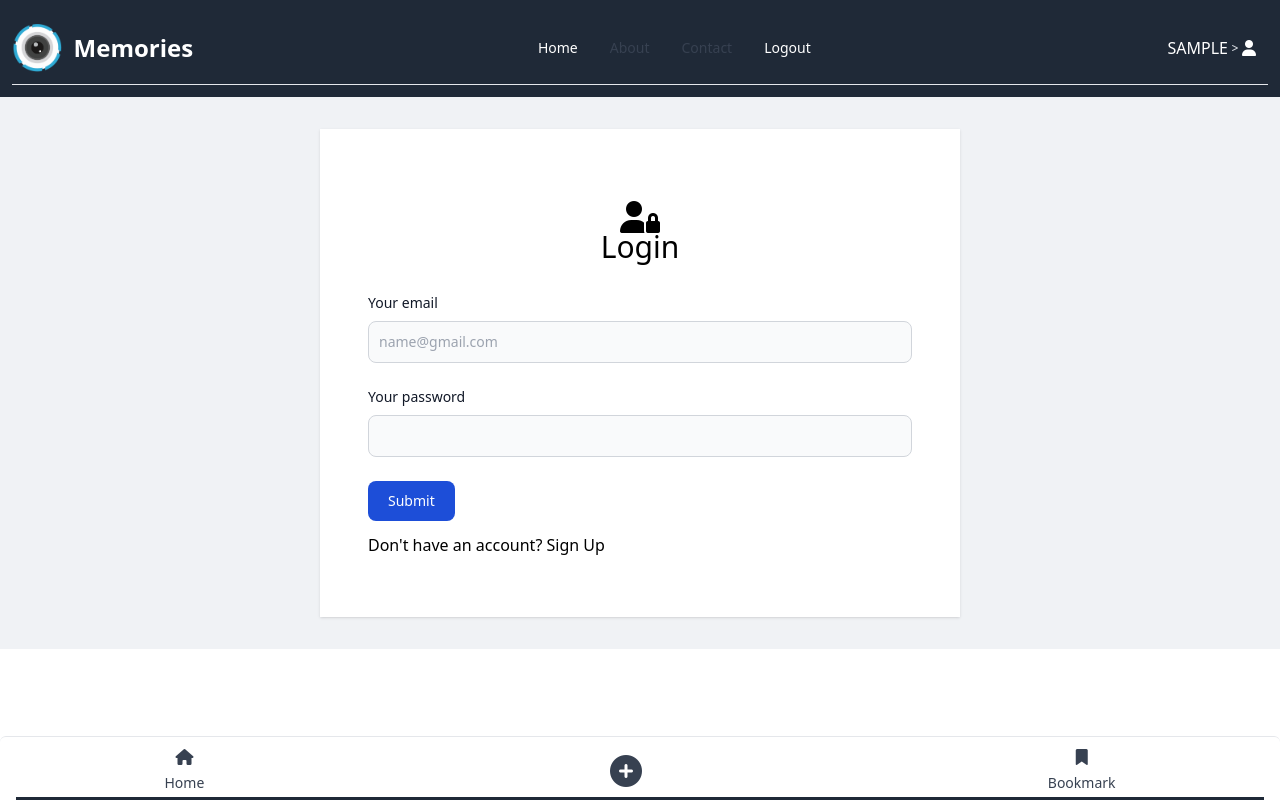
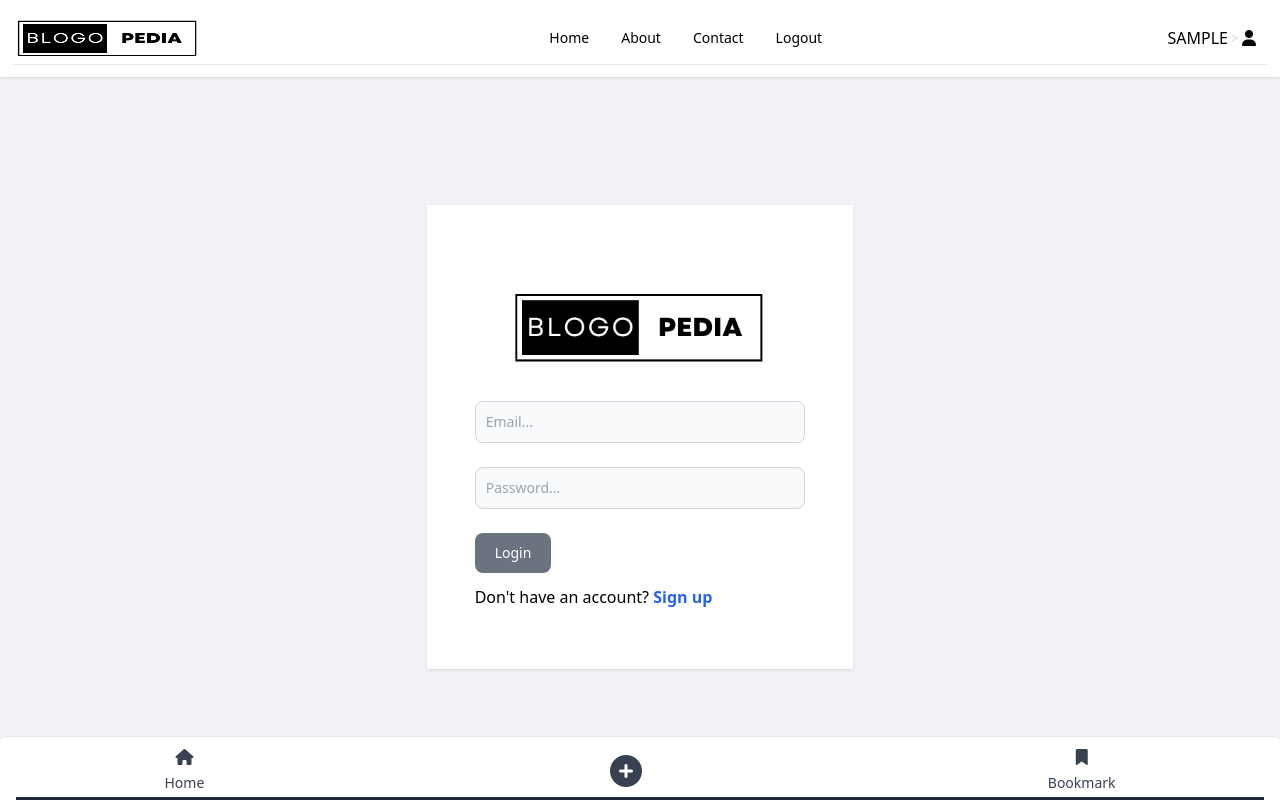
Before and after one commit to OWAISIDRISI53/memories-frontend, a React (Create React App) app: page /login in a window 1280 px wide. Built offline with nearby package versions, Linux system fonts and the light colour scheme; sample sign-in values are in the browser's storage.

Commit message:
updated ui

```diff
--- a/src/components/Navbar/Navbar.jsx
+++ b/src/components/Navbar/Navbar.jsx
@@ -1,9 +1,8 @@
 import React, { useState } from "react";
 import { Link, useNavigate } from "react-router-dom";
 
-import LogoImg from "../../assets/memoriesLogo.png";
 import getFirstName from "../../utils/getFirstname";
-// import LogoText from "../../assets/memoriesText.png";
+import logo from "../../assets/blogo.png";
 
 const Navbar = () => {
   const navigate = useNavigate();
@@ -27,21 +26,10 @@ const Navbar = () => {
   }
 
   return (
-    <header className="bg-gray-800 py-3 px-3 text-white sticky top-0 z-50">
-      <nav className="py-2.5 dark:bg-gray-900 w-full z-20 border-b border-gray-200 dark:border-gray-600">
+    <header className="bg-white shadow py-3 px-3 sticky top-0 z-50">
+      <nav className="py-2.5w-full z-20 border-b border-gray-200 ">
         <div className="container flex flex-wrap items-center justify-between mx-auto">
-          <a href="https://flowbite.com/" className="flex items-center">
-            <img
-              // src="https://flowbite.com/docs/images/logo.svg"
-              src={LogoImg}
-              className="h-6 mr-3 sm:h-12"
-              alt="Logo"
-            />
-
-            <span className="self-center text-2xl font-semibold whitespace-nowrap dark:text-white">
-              Memories
-            </span>
-          </a>
+          <img src={logo} className="mr-3 w-1/2 md:w-48 md:h-10" alt="Logo" />
           <div className="flex md:order-2 items-center">
             {user ? (
               <Link
@@ -95,7 +83,7 @@ const Navbar = () => {
               <li>
                 <Link
                   to="/"
-                  className="block py-2 pl-3 pr-4 text-white rounded md:bg-transparent md:p-0"
+                  className="block py-2 pl-3 pr-4  rounded md:p-0"
                   aria-current="page"
                 >
                   Home
@@ -104,7 +92,7 @@ const Navbar = () => {
               <li>
                 <Link
                   to="/about"
-                  className="block py-2 pl-3 pr-4 text-gray-700 rounded hover:bg-gray-100 md:hover:bg-transparent md:hover:text-blue-700 md:p-0 md:dark:hover:text-white dark:text-gray-400 dark:hover:bg-gray-700 dark:hover:text-white md:dark:hover:bg-transparent dark:border-gray-700"
+                  className="block py-2 pl-3 pr-4 rounded md:hover:text-gray-400 md:p-0"
                 >
                   About
                 </Link>
@@ -112,7 +100,7 @@ const Navbar = () => {
               <li>
                 <Link
                   to="/contact"
-                  className="block py-2 pl-3 pr-4 text-gray-700 rounded hover:bg-gray-100 md:hover:bg-transparent md:hover:text-blue-700 md:p-0 md:dark:hover:text-white dark:text-gray-400 dark:hover:bg-gray-700 dark:hover:text-white md:dark:hover:bg-transparent dark:border-gray-700"
+                  className="block py-2 pl-3 pr-4 rounded md:hover:text-gray-400 md:p-0"
                 >
                   Contact
                 </Link>
@@ -137,19 +125,19 @@ const Navbar = () => {
       <div className={click ? "md:hidden transition duration-200" : "hidden"}>
         <div className=" py-2 flex flex-col gap-1">
           <Link
-            className="block rounded-md bg-gray-900 px-3 py-2 text-white hover:text-gray-200"
+            className="block font-bold rounded-md border border-gray-900 px-3 py-2 hover:bg-blue-200"
             to="/"
           >
             Home
           </Link>
           <Link
-            className="block rounded-md bg-gray-900 px-3 py-2 text-white hover:text-gray-200"
+            className="block font-bold rounded-md border border-gray-900 px-3 py-2 hover:bg-blue-200"
             to="/about"
           >
             About
           </Link>
           <Link
-            className="block rounded-md bg-gray-900 px-3 py-2 text-white hover:text-gray-200"
+            className="block font-bold rounded-md border border-gray-900 px-3 py-2 hover:bg-blue-200"
             to="/contact"
           >
             Contact
--- a/src/components/posts/Post.jsx
+++ b/src/components/posts/Post.jsx
@@ -1,8 +1,8 @@
 import moment from "moment/moment";
 import React, { useContext, useEffect } from "react";
 import postContext from "../../context/post/postContext";
-import Alert from "../Alert";
-import Loader from "../Loader";
+// import Alert from "../Alert";
+// import Loader from "../Loader";
 
 const Post = ({ post }) => {
   const context = useContext(postContext);
--- a/src/pages/Home.jsx
+++ b/src/pages/Home.jsx
@@ -15,6 +15,7 @@ const Home = () => {
       navigate("/login");
       window.location.reload();
     }
+    // eslint-disable-next-line
   }, []);
 
   return (
--- a/src/pages/Login/Login.jsx
+++ b/src/pages/Login/Login.jsx
@@ -1,11 +1,20 @@
 import React, { useState } from "react";
 import { Link, useNavigate } from "react-router-dom";
 import Alert from "../../components/Alert";
+import logo from "../../assets/blogo.png";
+import Spinner from "../../utils/Spinner";
 
 const Login = () => {
   const navigate = useNavigate();
   const [cred, setCred] = useState({ email: "", password: "" });
   const [alert, setAlert] = useState(null);
+  const [click, setClick] = useState(false);
+
+  const toggleBtn = () => {
+    if (submitHandler) {
+      setClick(!click);
+    }
+  };
 
   const showAlert = () => {
     setAlert(true);
@@ -28,6 +37,7 @@ const Login = () => {
     );
 
     const json = await response.json();
+    setCred({ ...cred, json });
     console.log(json);
 
     if (json.success) {
@@ -46,40 +56,25 @@ const Login = () => {
   };
 
   return (
-    <div className="md:h-full w-full h-3/4 flex justify-center items-center">
-      <div className="container w-11/12 mx-4 my-8 md:mx-auto sm:mx-auto md:p-12 md:w-1/2 bg-white shadow px-4">
+    <div className="h-[90vh] w-full flex justify-center items-center">
+      <div className="container w-11/12 my-8 mx-auto md:p-12 md:w-1/3 bg-white shadow px-7">
         {alert && <Alert color="red" error="Invalid email and password" />}
-        <div className="my-4 text-center py-3">
-          <div className="icon">
-            <i className="fa-2xl fa-solid fa-user-lock"></i>
-          </div>
-          <h2 className="text-3xl">Login</h2>
+        <div className="my-4 text-center py-5 mx-6 sm:mx-8 ">
+          <img src={logo} alt="logo" />
         </div>
         <form onSubmit={submitHandler}>
           <div className="mb-6">
-            <label
-              htmlFor="email"
-              className="block mb-2 text-sm font-medium text-gray-900"
-            >
-              Your email
-            </label>
             <input
               type="email"
               name="email"
               className="bg-gray-50 border border-gray-300 text-gray-900 text-sm rounded-lg focus:ring-blue-500 focus:border-blue-500 block w-full p-2.5"
-              placeholder="name@gmail.com"
+              placeholder="Email..."
               required
               onChange={changeHandler}
               value={cred.email}
             />
           </div>
           <div className="mb-6">
-            <label
-              htmlFor="password"
-              className="block mb-2 text-sm font-medium text-gray-900"
-            >
-              Your password
-            </label>
             <input
               type="password"
               name="password"
@@ -87,19 +82,32 @@ const Login = () => {
               required
               onChange={changeHandler}
               value={cred.password}
+              placeholder="Password..."
             />
           </div>
 
           <button
+            onClick={toggleBtn}
+            disabled={!cred.email || cred.password.length < 5}
             type="submit"
-            className="text-white bg-blue-700 hover:bg-blue-800 focus:ring-4 focus:outline-none focus:ring-blue-300 font-medium rounded-lg text-sm w-full sm:w-auto px-5 py-2.5 text-center"
+            className="text-white bg-blue-700 hover:bg-blue-800 focus:ring-4 focus:outline-none focus:ring-blue-300 font-medium rounded-lg text-sm w-full sm:w-auto px-5 py-2.5 text-center disabled:bg-gray-500"
           >
-            Submit
+            {!alert && !click && submitHandler
+              ? "Login"
+              : cred.json && cred.json.success && <Spinner />}
+            {cred.json && !cred.json.success && "Login"}
           </button>
         </form>
+
         <div className="my-3">
-          <Link to="/signup" variant="body2">
-            {"Don't have an account? Sign Up"}
+          Don't have an account?
+          <Link
+            to="/signup"
+            variant="body2"
+            className="font-bold text-blue-600"
+          >
+            {" "}
+            Sign up
           </Link>
         </div>
       </div>
--- a/src/pages/Signup/Signup.jsx
+++ b/src/pages/Signup/Signup.jsx
@@ -1,6 +1,7 @@
 import React, { useState } from "react";
 import { Link, useNavigate } from "react-router-dom";
 import Alert from "../../components/Alert";
+import logo from "../../assets/blogo.png";
 
 const Signup = () => {
   const navigate = useNavigate();
@@ -48,28 +49,19 @@ const Signup = () => {
   };
 
   return (
-    <div className="md:h-full w-full h-3/4 flex justify-center items-center">
-      <div className="container w-11/12 mx-4 my-8 md:mx-auto sm:mx-auto md:p-12 md:w-1/2 bg-white shadow px-4">
+    <div className="h-[90vh] w-full flex justify-center items-center">
+      <div className="container w-11/12 my-8 mx-auto md:p-12 md:w-1/3 bg-white shadow px-4">
         {alert && <Alert color="red" error="Invalid email and password" />}
-        <div className="my-4 text-center py-3">
-          <div className="icon">
-            <i className="fa-2xl fa-solid fa-user-lock"></i>
-          </div>
-          <h2 className="text-3xl">Sign Up</h2>
+        <div className="my-4 text-center py-5 mx-6 md:px-12 ">
+          <img src={logo} alt="logo" />
         </div>
         <form onSubmit={submitHandler}>
           <div className="mb-6">
-            <label
-              htmlFor="name"
-              className="block mb-2 text-sm font-medium text-gray-900"
-            >
-              Your Name
-            </label>
             <input
               type="text"
               name="name"
               className="bg-gray-50 border border-gray-300 text-gray-900 text-sm rounded-lg focus:ring-blue-500 focus:border-blue-500 block w-full p-2.5"
-              placeholder="John doe"
+              placeholder="Name..."
               required
               onChange={changeHandler}
               value={cred.name}
@@ -77,17 +69,11 @@ const Signup = () => {
           </div>
 
           <div className="mb-6">
-            <label
-              htmlFor="email"
-              className="block mb-2 text-sm font-medium text-gray-900"
-            >
-              Your email
-            </label>
             <input
               type="email"
               name="email"
               className="bg-gray-50 border border-gray-300 text-gray-900 text-sm rounded-lg focus:ring-blue-500 focus:border-blue-500 block w-full p-2.5"
-              placeholder="name@gmail.com"
+              placeholder="Email..."
               required
               onChange={changeHandler}
               value={cred.email}
@@ -95,12 +81,6 @@ const Signup = () => {
           </div>
 
           <div className="mb-6">
-            <label
-              htmlFor="password"
-              className="block mb-2 text-sm font-medium text-gray-900"
-            >
-              Your password
-            </label>
             <input
               type="password"
               name="password"
@@ -108,6 +88,7 @@ const Signup = () => {
               required
               onChange={changeHandler}
               value={cred.password}
+              placeholder="password..."
             />
           </div>
 
@@ -115,12 +96,14 @@ const Signup = () => {
             type="submit"
             className="text-white bg-blue-700 hover:bg-blue-800 focus:ring-4 focus:outline-none focus:ring-blue-300 font-medium rounded-lg text-sm w-full sm:w-auto px-5 py-2.5 text-center"
           >
-            Submit
+            Signup
           </button>
         </form>
         <div className="my-3">
-          <Link to="/login" variant="body2">
-            {"Already have an account? Login"}
+          Already have an account?
+          <Link to="/login" variant="body2" className="font-bold text-blue-600">
+            {" "}
+            Login
           </Link>
         </div>
       </div>
--- /dev/null
+++ b/src/utils/Spinner.jsx
@@ -0,0 +1,27 @@
+import React from "react";
+
+const Spinner = () => {
+  return (
+    <div>
+      <svg
+        aria-hidden="true"
+        role="status"
+        className="inline w-4 h-4 mr-3 text-white animate-spin"
+        viewBox="0 0 100 101"
+        fill="none"
+        xmlns="http://www.w3.org/2000/svg"
+      >
+        <path
+          d="M100 50.5908C100 78.2051 77.6142 100.591 50 100.591C22.3858 100.591 0 78.2051 0 50.5908C0 22.9766 22.3858 0.59082 50 0.59082C77.6142 0.59082 100 22.9766 100 50.5908ZM9.08144 50.5908C9.08144 73.1895 27.4013 91.5094 50 91.5094C72.5987 91.5094 90.9186 73.1895 90.9186 50.5908C90.9186 27.9921 72.5987 9.67226 50 9.67226C27.4013 9.67226 9.08144 27.9921 9.08144 50.5908Z"
+          fill="#E5E7EB"
+        />
+        <path
+          d="M93.9676 39.0409C96.393 38.4038 97.8624 35.9116 97.0079 33.5539C95.2932 28.8227 92.871 24.3692 89.8167 20.348C85.8452 15.1192 80.8826 10.7238 75.2124 7.41289C69.5422 4.10194 63.2754 1.94025 56.7698 1.05124C51.7666 0.367541 46.6976 0.446843 41.7345 1.27873C39.2613 1.69328 37.813 4.19778 38.4501 6.62326C39.0873 9.04874 41.5694 10.4717 44.0505 10.1071C47.8511 9.54855 51.7191 9.52689 55.5402 10.0491C60.8642 10.7766 65.9928 12.5457 70.6331 15.2552C75.2735 17.9648 79.3347 21.5619 82.5849 25.841C84.9175 28.9121 86.7997 32.2913 88.1811 35.8758C89.083 38.2158 91.5421 39.6781 93.9676 39.0409Z"
+          fill="currentColor"
+        />
+      </svg>
+    </div>
+  );
+};
+
+export default Spinner;
```
Also changed, not shown: src/assets/blogo.png (added).
